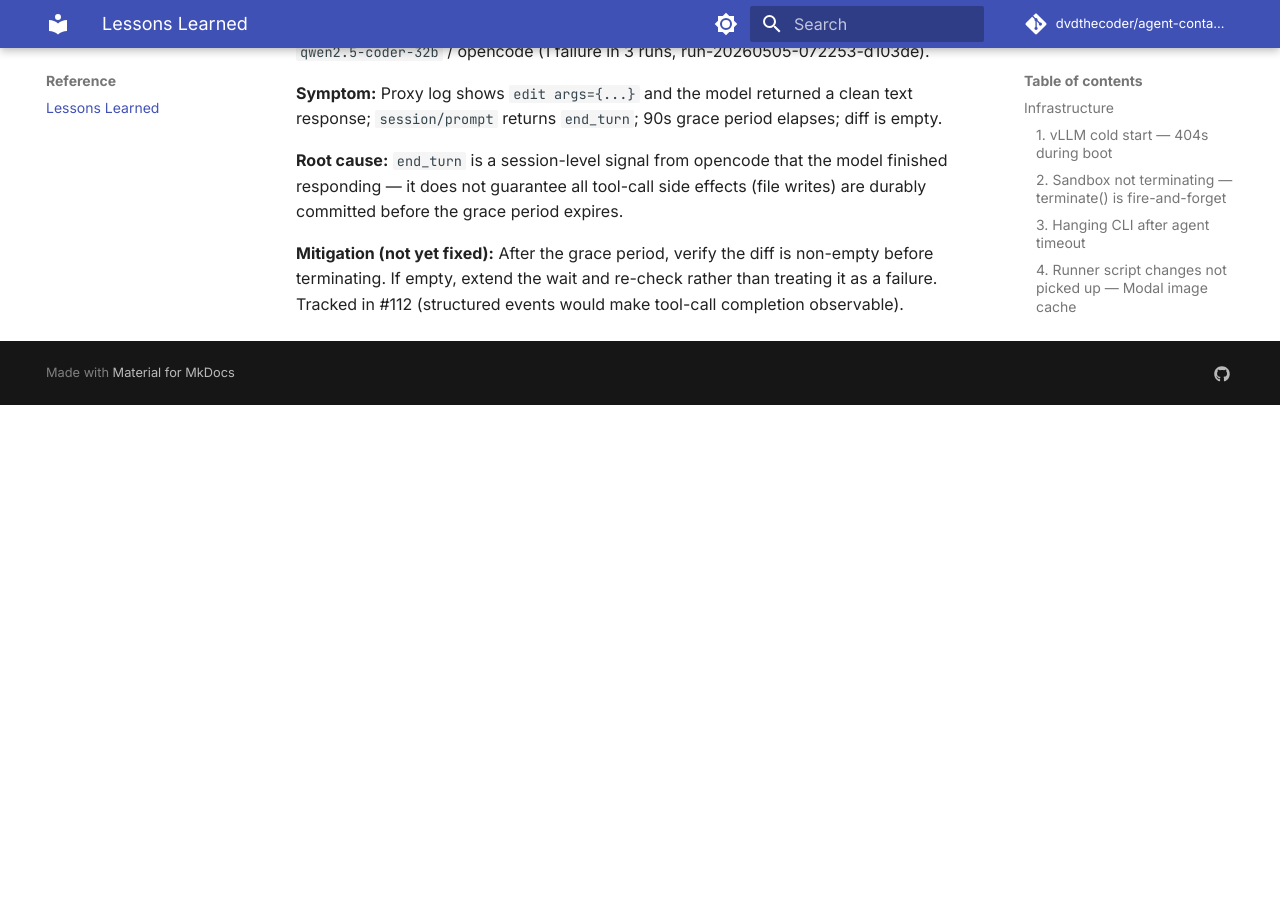
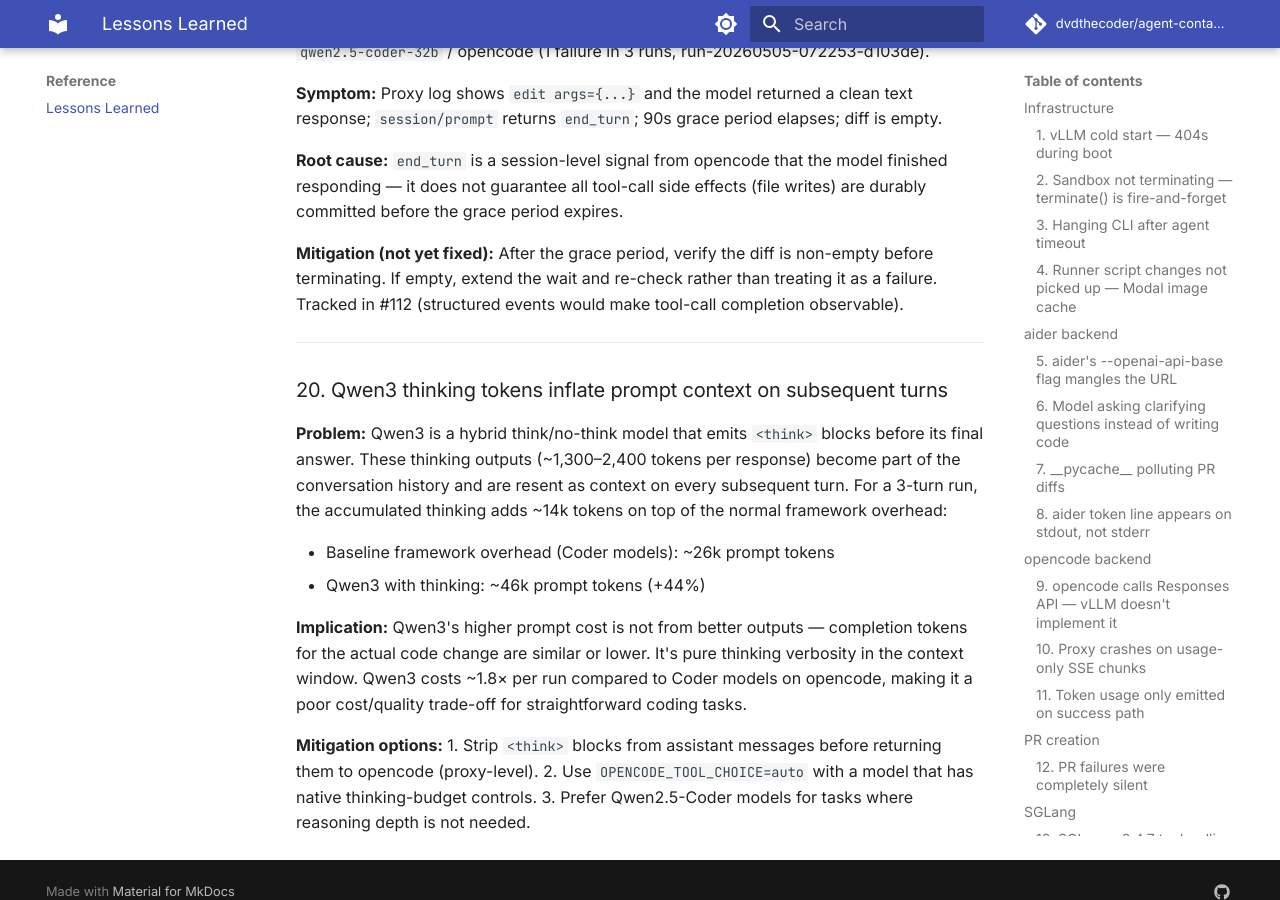
Before and after one commit to dvdthecoder/agent-container, an MkDocs documentation site: the page built from docs/lessons-learned.md, in a window 1280 px wide and 900 px high, scrolled down 6637 px. Built offline with MkDocs 1.6.1 and Material for MkDocs 9.7.7, drawn with Linux system fonts in a browser that asks for light colours; comment, search, counter and statistics services are not loaded; before the commit the page ends 7042 px from its top, so only the background shows below that.

Commit message:
docs(analysis): add 2026-05-08 page with #150 reduction results + lessons-learned #20
2026-05-08 matrix: 3 models × opencode × 3 runs.

Key findings:
- Coder models (7B, 32B): prompt tokens dropped 32k→26k (−19%) from
  #150 schema description stripping + post-edit tool filtering.
  opencode/aider ratio is now 9.6× (was 11.9×).
- Qwen3 30B-A3B: prompt tokens increased 32k→46k (+44%). Thinking token
  outputs (~1,323 completion tokens avg) feed back as context on subsequent
  turns, compounding across a 3-turn run. Framework overhead is unchanged;
  accumulated thinking adds ~14k on top.
- 7B: 3/3 success, 128s avg — fastest and most reliable this run.
- 32B: 1/3 success — two failures matching the end_turn race condition (#19).
- Qwen3: 3/3 success despite higher cost.

Adds lessons-learned #20: Qwen3 thinking tokens inflate prompt context,
with three mitigation options (proxy-level strip, budget controls, model choice).

Updates analysis/index.md and mkdocs.yml nav.

Co-Authored-By: Claude Sonnet 4.6 <noreply@anthropic.com>

```diff
--- /dev/null
+++ b/docs/analysis/2026-05-08.md
@@ -0,0 +1,67 @@
+# Token Analysis — 2026-05-08
+
+**Task:** The function sum_to_n() in mathlib.py has an off-by-one bug: it uses range(1, n) but should use range(1, n + 1). Fix the bug so that all tests in test_mathlib.py pass.
+
+**Models tested:** Qwen2.5-Coder 7B · A10G, Qwen2.5-Coder 32B · A100 80GB, Qwen3 30B-A3B · A100 80GB
+
+**Backends:** opencode only (3 runs each)
+
+**Repo:** [dvdthecoder/agent-container-fixture](https://github.com/dvdthecoder/agent-container-fixture)
+
+**Change from baseline:** Proxy schema reduction landed ([#150](https://github.com/dvdthecoder/agent-container/issues/150)) — per-property descriptions stripped from tool schemas, post-edit tools filtered to verification set only.
+
+---
+
+## Results
+
+| Model | Backend | Success | Prompt tok | Completion tok | Total tok | Est. cost | Duration | PR |
+|---|---|---|---|---|---|---|---|---|
+| Qwen2.5-Coder 7B · A10G | opencode | ✅ | 26,032 | 137 | 26,169 | $0.0262 | 125s | [PR](https://github.com/dvdthecoder/agent-container-fixture/pull/38) |
+| Qwen2.5-Coder 7B · A10G | opencode | ✅ | 26,037 | 139 | 26,176 | $0.0262 | 129s | [PR](https://github.com/dvdthecoder/agent-container-fixture/pull/39) |
+| Qwen2.5-Coder 7B · A10G | opencode | ✅ | 26,033 | 234 | 26,267 | $0.0263 | 131s | [PR](https://github.com/dvdthecoder/agent-container-fixture/pull/40) |
+| Qwen2.5-Coder 32B · A100 80GB | opencode | ✅ | 26,043 | 135 | 26,178 | $0.0262 | 307s | [PR](https://github.com/dvdthecoder/agent-container-fixture/pull/41) |
+| Qwen2.5-Coder 32B · A100 80GB | opencode | ❌ | 26,052 | 148 | 26,200 | $0.0262 | 118s | — |
+| Qwen2.5-Coder 32B · A100 80GB | opencode | ❌ | 26,044 | 148 | 26,192 | $0.0262 | 180s | — |
+| Qwen3 30B-A3B · A100 80GB | opencode | ✅ | 46,144 | 1,365 | 47,509 | $0.0475 | 330s | [PR](https://github.com/dvdthecoder/agent-container-fixture/pull/42) |
+| Qwen3 30B-A3B · A100 80GB | opencode | ✅ | 46,148 | 1,606 | 47,754 | $0.0478 | 126s | [PR](https://github.com/dvdthecoder/agent-container-fixture/pull/43) |
+| Qwen3 30B-A3B · A100 80GB | opencode | ✅ | 46,156 | 999 | 47,155 | $0.0472 | 127s | [PR](https://github.com/dvdthecoder/agent-container-fixture/pull/44) |
+
+---
+
+## Summary (averages per model × backend)
+
+| Model | Backend | Runs | Success | Avg prompt | Avg completion | Avg total | Avg cost | Avg duration |
+|---|---|---|---|---|---|---|---|---|
+| Qwen2.5-Coder 7B · A10G | opencode | 3 | 3/3 | 26,034 | 170 | 26,204 | $0.0262 | 128s |
+| Qwen2.5-Coder 32B · A100 80GB | opencode | 3 | 1/3 | 26,046 | 143 | 26,190 | $0.0262 | 202s |
+| Qwen3 30B-A3B · A100 80GB | opencode | 3 | 3/3 | 46,149 | 1,323 | 47,472 | $0.0475 | 194s |
+
+---
+
+## Analysis
+
+### #150 schema reduction — measured impact
+
+The proxy now strips per-property `description` fields from tool schemas before forwarding to vLLM, and drops all tools except `{bash, read, grep, glob}` after an edit/write call appears in context.
+
+**Coder models** (7B and 32B) dropped from the 2026-05-05 baseline of **~32,000** prompt tokens to **~26,034–26,046** — a **−19% reduction** (~6,000 tokens per run). The proxy logs confirm the mechanism: `tools_bytes=35,193` (raw schema from opencode), `sent_bytes=32,844` (after description stripping), with additional savings on post-edit turns where the tool list shrinks from 10 to 4.
+
+The aider baseline (2026-05-05: ~2,700 tokens) remains the floor. The opencode/aider ratio is now **9.6×** (down from **11.9×** in the baseline). Schema overhead is still dominant but the gap is narrowing.
+
+### Qwen3 30B-A3B — thinking token context inflation
+
+Qwen3-30B opencode prompt tokens increased from **~32,000** (2026-05-05 baseline) to **~46,149** — a **+44% increase** despite the same framework and schema reductions applied to the Coder models.
+
+Root cause: Qwen3 is a hybrid think/no-think model. It emits `<think>` blocks (avg 1,323 completion tokens here, vs 143–170 for Coder models). Those thinking outputs become part of the conversation history and are resent as context on every subsequent turn. For a 3-turn run, ~1,300 extra tokens per prior turn compound: turn 2 includes turn 1's thinking, turn 3 includes both. The framework schema overhead is the same (~26k baseline), but the accumulated thinking context adds ~14k on top. See [lessons-learned #20](../lessons-learned.md#20-qwen3-thinking-tokens-inflate-prompt-context-on-subsequent-turns).
+
+**Implication:** Qwen3 costs ~1.8× more per run than Coder models in opencode, not from better outputs but from thinking verbosity. The 7B and 32B Coder models remain the better cost/quality choice for straightforward coding tasks.
+
+### Reliability
+
+- **7B (3/3):** Fully reliable, 128s avg. Fastest and most consistent model this run.
+- **32B (1/3):** Two failures on runs 2 and 3 (both ~118–180s, no PR). Completion tokens were identical (148) across both failures — likely the `end_turn` grace period race condition ([lessons-learned #19](../lessons-learned.md#19-opencode-end_turn-grace-period--file-write-race-condition)) where the edit tool call is acknowledged but the file write isn't flushed before the sandbox terminates. Reliability has regressed from the 2026-05-05 baseline (2/3 → 1/3).
+- **Qwen3 (3/3):** Fully reliable despite higher cost and first-run cold-start (330s run 1 vs ~127s runs 2–3).
+
+### Cold-start pattern
+
+Run 1 durations are consistently elevated across all models — 125s, 307s, 330s vs 128–131s, 118–180s, 126–127s for runs 2–3. This matches the 2026-05-05 observation: the first run after a model is deployed incurs Modal container cold-start overhead (~30s GPU init + model weight paging). Subsequent runs reuse the warm container.
--- a/docs/lessons-learned.md
+++ b/docs/lessons-learned.md
@@ -279,3 +279,25 @@ committed before the grace period expires.
 **Mitigation (not yet fixed):** After the grace period, verify the diff is non-empty before
 terminating. If empty, extend the wait and re-check rather than treating it as a failure.
 Tracked in #112 (structured events would make tool-call completion observable).
+
+---
+
+### 20. Qwen3 thinking tokens inflate prompt context on subsequent turns
+
+**Problem:** Qwen3 is a hybrid think/no-think model that emits `<think>` blocks before its
+final answer. These thinking outputs (~1,300–2,400 tokens per response) become part of the
+conversation history and are resent as context on every subsequent turn. For a 3-turn run,
+the accumulated thinking adds ~14k tokens on top of the normal framework overhead:
+
+- Baseline framework overhead (Coder models): ~26k prompt tokens
+- Qwen3 with thinking: ~46k prompt tokens (+44%)
+
+**Implication:** Qwen3's higher prompt cost is not from better outputs — completion tokens
+for the actual code change are similar or lower. It's pure thinking verbosity in the context
+window. Qwen3 costs ~1.8× per run compared to Coder models on opencode, making it a poor
+cost/quality trade-off for straightforward coding tasks.
+
+**Mitigation options:**
+1. Strip `<think>` blocks from assistant messages before returning them to opencode (proxy-level).
+2. Use `OPENCODE_TOOL_CHOICE=auto` with a model that has native thinking-budget controls.
+3. Prefer Qwen2.5-Coder models for tasks where reasoning depth is not needed.
--- a/mkdocs.yml
+++ b/mkdocs.yml
@@ -74,6 +74,7 @@ nav:
     - Running & Contributing: contributing.md
   - Analysis:
     - Overview: analysis/index.md
+    - 2026-05-08: analysis/2026-05-08.md
     - 2026-05-05: analysis/2026-05-05.md
   - Reference:
     - Lessons Learned: lessons-learned.md
```
Also changed, not shown: docs/analysis/index.md (+2 -1 lines).
